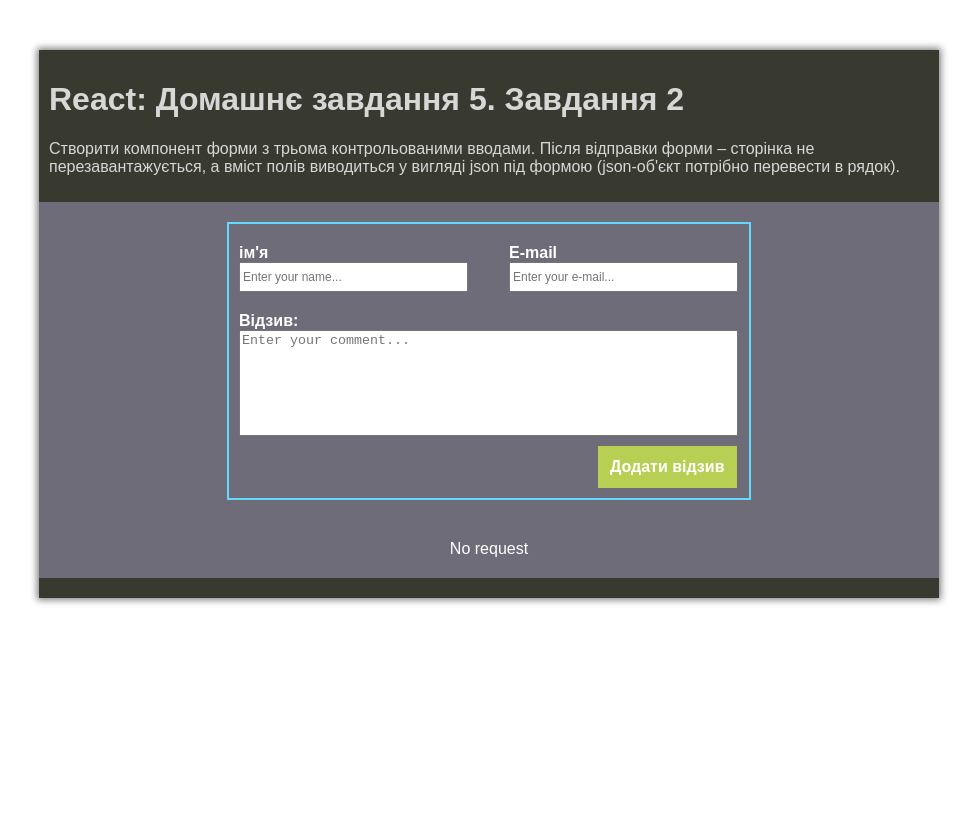
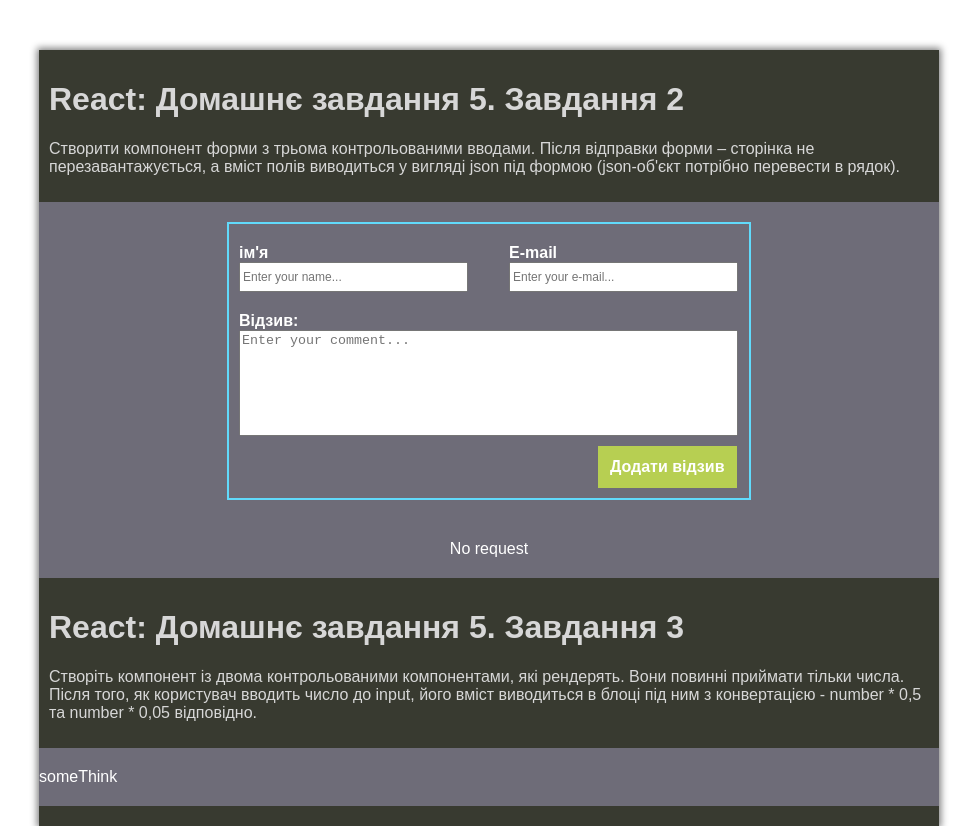
Before and after one commit to SerhiiHats/hw-5-at-react, a React (Create React App) app: page / in a window 1280 px wide. Shown: the whole page, without its empty margins (151-1128 px from the left). Before the commit the page ends 800 px from the top, so only its background shows below. Built offline with nearby package versions, Linux system fonts and the light colour scheme.

Commit message:
init for third task

```diff
--- a/src/components/App/App.js
+++ b/src/components/App/App.js
@@ -3,12 +3,15 @@ import {Component} from "react";
 import Header from "../Header/Header";
 import FormFeedback from "../FormFeedback/FormFeedback";
 import ParagraphRequest from "../ParagraphRequest/ParagraphRequest";
+import ComponentConvert from "../ComponentConvert/ComponentConvert";
 
 class App extends Component {
 
   state = {
     task1: "React: Домашнє завдання 5. Завдання 2",
+    task2: "React: Домашнє завдання 5. Завдання 3",
     description1: "Створити компонент форми з трьома контрольованими вводами. Після відправки форми – сторінка не перезавантажується, а вміст полів виводиться у вигляді json під формою (json-об'єкт потрібно перевести в рядок).",
+    description2: "Створіть компонент із двома контрольованими компонентами, які рендерять. Вони повинні приймати тільки числа. Після того, як користувач вводить число до input, його вміст виводиться в блоці під ним з конвертацією - number * 0,5 та number * 0,05 відповідно.",
     requestForm: false,
   }
 
@@ -25,6 +28,8 @@ class App extends Component {
           this.handlerForm(obj)
         }}/>
         <ParagraphRequest requestForm={this.state.requestForm}/>
+        <Header nameTask={this.state.task2} descriptionTask={this.state.description2}/>
+        <ComponentConvert/>
 
       </div>
     );
--- /dev/null
+++ b/src/components/ComponentConvert/ComponentConvert.css
@@ -0,0 +1,5 @@
+.ComponentConvert{
+    background-color: #6E6C78;
+    color: white;
+    padding: 20px 0;
+}
--- /dev/null
+++ b/src/components/ComponentConvert/ComponentConvert.js
@@ -0,0 +1,14 @@
+import "./ComponentConvert.css";
+import {Component} from "react";
+
+class ComponentConvert extends Component {
+  render() {
+    return (
+      <div className={"ComponentConvert"}>
+        someThink
+      </div>
+    );
+  }
+}
+
+export default ComponentConvert;
```
